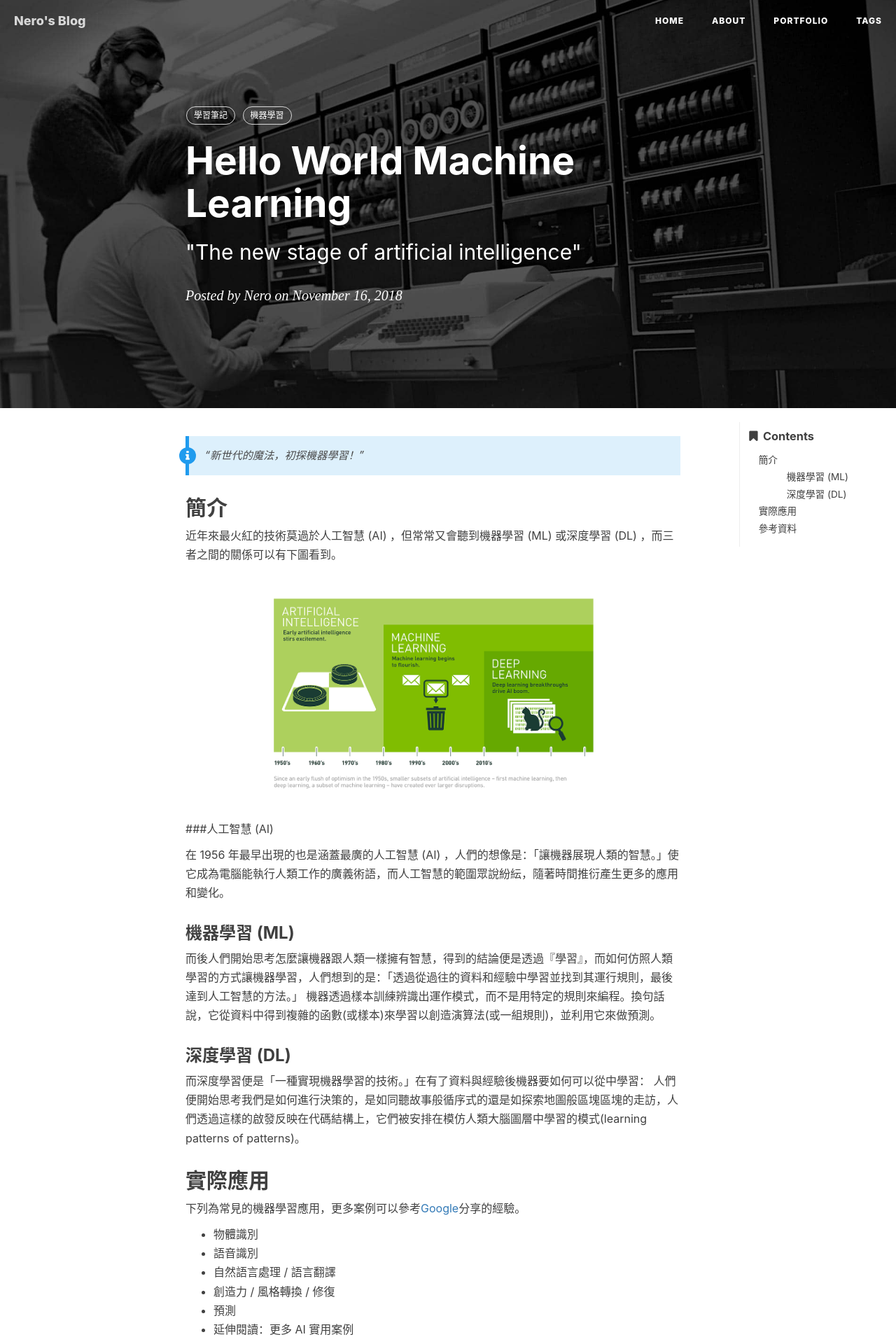
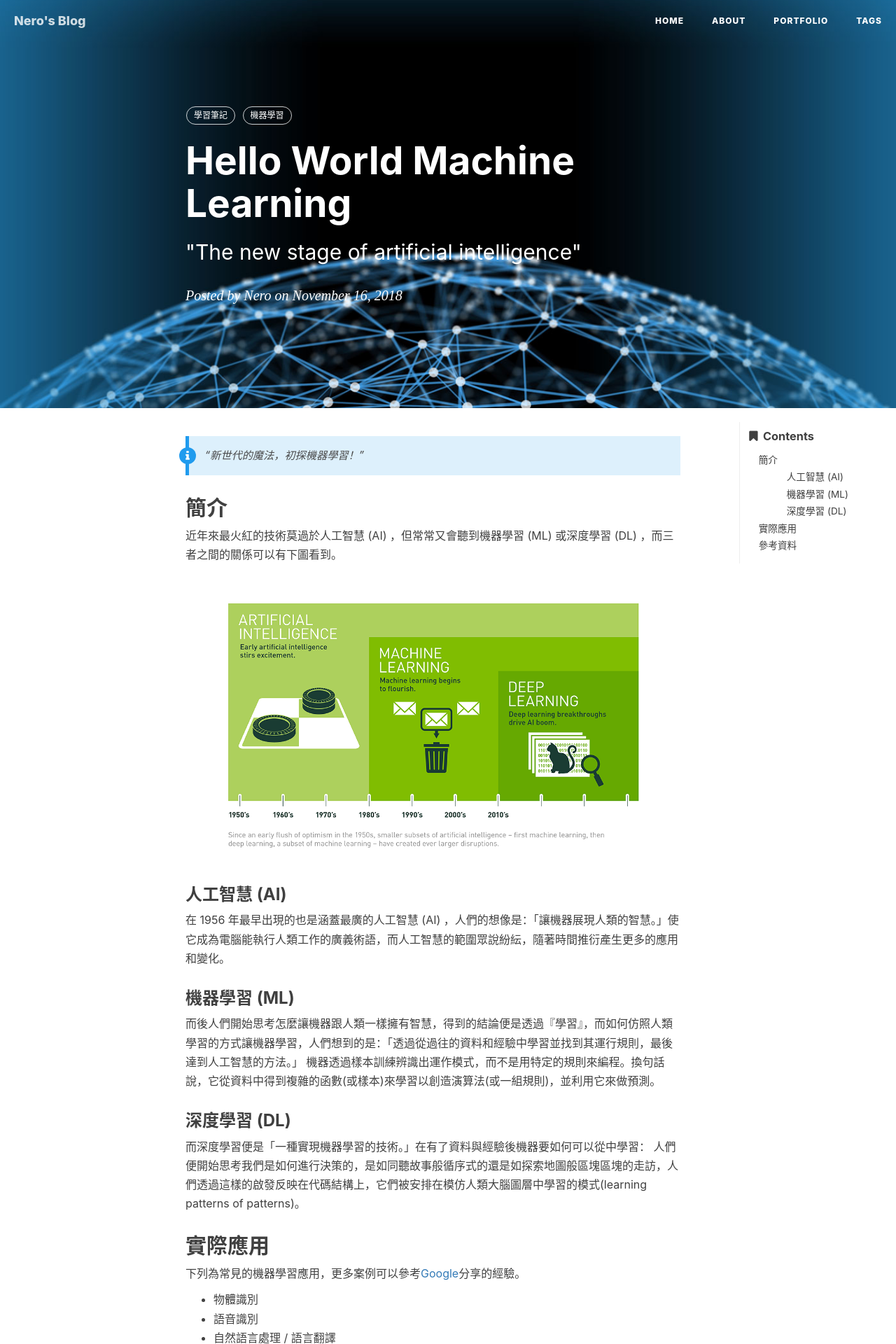
Before and after one commit to NeroCube/nerocube.github.io, a Jekyll site: the page built from _posts/2018-11-16-hello-world-ml.md, in a window 1280 px wide. Shown: the top 1920 px of the page at 70% size. Built offline with Jekyll 4.4.1, drawn with Linux system fonts in a browser that asks for light colours; nearby versions of some CDN libraries; comment, search, counter and statistics services are not loaded.

Commit message:
add header img

```diff
--- a/_posts/2018-11-16-hello-world-ml.md
+++ b/_posts/2018-11-16-hello-world-ml.md
@@ -5,7 +5,7 @@ subtitle:   " \"The new stage of artificial intelligence\""
 date:       2018-11-16 22:17:00
 author:     "Nero"
 toc:        true
-header-img: "img/post-bg-unix-linux.jpg"
+header-img: "img/post-bg-ml.jpg"
 tags:
     - 學習筆記
     - 機器學習
@@ -19,10 +19,10 @@ tags:
 近年來最火紅的技術莫過於人工智慧 (AI) ，但常常又會聽到機器學習 (ML) 或深度學習 (DL) ，而三者之間的關係可以有下圖看到。
 
 <p align="center">
-  <img width="70%" height="70%" src="https://raw.githubusercontent.com/NeroCube/nerocube.github.io/master/img/in-post/2018-11-16-hello-world-ml/deep_learning_icons.png">
+  <img width="90%" height="90%" src="https://raw.githubusercontent.com/NeroCube/nerocube.github.io/master/img/in-post/2018-11-16-hello-world-ml/deep_learning_icons.png">
 </p>
 
-###人工智慧 (AI)
+### 人工智慧 (AI)
 {:toc}
 
 在 1956 年最早出現的也是涵蓋最廣的人工智慧 (AI) ，人們的想像是：「讓機器展現人類的智慧。」使它成為電腦能執行人類工作的廣義術語，而人工智慧的範圍眾說紛紜，隨著時間推衍產生更多的應用和變化。
```
Also changed, not shown: img/post-bg-ml.jpg (added).
